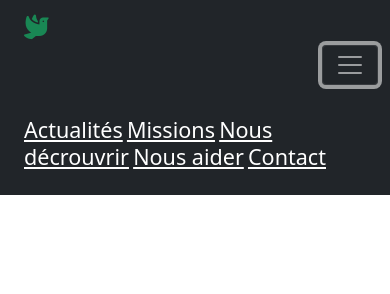
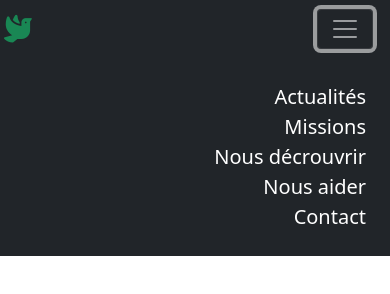
Before and after one commit to MessaliHadj/action-contre-la-faim, a plain HTML site: page index.html in a window 390 px wide. Both pictures are taken after a click on the button "Toggle navigation". Drawn offline with nearby package versions, Linux system fonts and the light colour scheme.

Commit message:
nav responsive

```diff
--- a/index.html
+++ b/index.html
@@ -5,34 +5,41 @@
   <meta http-equiv="X-UA-Compatible" content="IE=edge">
   <meta name="viewport" content="width=device-width, initial-scale=1.0">
   <link rel="stylesheet" href="style.css">
+  <title>Action contre la faim</title>
+  <link href="https://cdn.jsdelivr.net/npm/bootstrap@5.1.3/dist/css/bootstrap.min.css" rel="stylesheet" integrity="sha384-1BmE4kWBq78iYhFldvKuhfTAU6auU8tT94WrHftjDbrCEXSU1oBoqyl2QvZ6jIW3" crossorigin="anonymous">
+  <script src="https://cdn.jsdelivr.net/npm/bootstrap@5.1.3/dist/js/bootstrap.bundle.min.js" integrity="sha384-ka7Sk0Gln4gmtz2MlQnikT1wXgYsOg+OMhuP+IlRH9sENBO0LRn5q+8nbTov4+1p" crossorigin="anonymous"></script>
   <script src="https://kit.fontawesome.com/0f03f83c03.js" crossorigin="anonymous"></script>
-  <title>Document</title>
-  <link href="https://cdn.jsdelivr.net/npm/bootstrap@5.1.3/dist/css/bootstrap.min.css" rel="stylesheet" integrity="sha384-1BmE4kWBq78iYhFldvKuhfTAU6auU8tT94WrHftjDbrCEXSU1oBoqyl2QvZ6jIW3" crossorigin="anonymous">
+
 </head>
 <body>
   <header>
-    <nav class="navbar navbar-dark bg-dark">
-      <div class="logo float-start bg-dark align-middle" >
-        <a href="index.html" class="text-success fs-2 ms-4">
+    <div class="container d-md-none mx-0 px-0">
+      <div class="row mx-0">
+        <div class="col-sm-12 px-0">
+          <nav class="navbar navbar-dark d-flex justify-content-between bg-dark w-100">
+            <div class="logo bg-dark w-25 h-100" >
+              <a href="index.html" class="text-success fs-1 ms-1">
                 <i class="fas fa-dove"></i>
               </a>
             </div>
-      <div class="container-fluid justify-content-end align-middle">
-        <button class="navbar-toggler" type="button" data-bs-toggle="collapse" data-bs-target="#navbarToggleExternalContent" aria-controls="navbarToggleExternalContent" aria-expanded="false" aria-label="Toggle navigation">
+            <div class="container-fluid mx-0 w-25 h-100">
+              <button class="navbar-toggler me-2" type="button" data-bs-toggle="collapse" data-bs-target="#navbarToggleExternalContent" aria-controls="navbarToggleExternalContent" aria-expanded="false" aria-label="Toggle navigation">
                 <span class="navbar-toggler-icon"></span>
               </button>
             </div>
           </nav>
-    <div class="link collapse" id="navbarToggleExternalContent">
-      <div class="bg-dark p-4">
-        <a class="text-white h4" href="actualites.html">Actualités</a>
-        <a class="text-white h4" href="missions.html">Missions</a>
-        <a class="text-white h4" href="decouvrir.html">Nous décrouvrir</a>
-        <a class="text-white h4" href="aider.html">Nous aider</a>
-        <a class="text-white h4" href="contact.html">Contact</a>
+        </div>
+      </div>
+    </div>
+    <div class="link collapse d-md-block" id="navbarToggleExternalContent">
+      <div class="bg-dark p-4 d-flex flex-column flex-md-row justify-content-md-between">
+        <a class="text-white text-decoration-none fs-5 text-end" href="actualites.html">Actualités</a>
+        <a class="text-white text-decoration-none fs-5 text-end" href="missions.html">Missions</a>
+        <a class="text-white text-decoration-none fs-5 text-end" href="decouvrir.html">Nous décrouvrir</a>
+        <a class="text-white text-decoration-none fs-5 text-end" href="aider.html">Nous aider</a>
+        <a class="text-white text-decoration-none fs-5 text-end" href="contact.html">Contact</a>
       </div>
     </div>
   </header>
 </body>
-<script src="main.js"></script>
 </html>
--- a/main.js
+++ /dev/null
@@ -1,6 +0,0 @@
-const nav = document.querySelector('.link')
-const button = document.querySelector('.navbar-toggler')
-
-button.addEventListener('click', ()=>{
-  nav.classList.toggle('collapse')
-})
```
Lines whose indentation alone changed are shown as unchanged.
